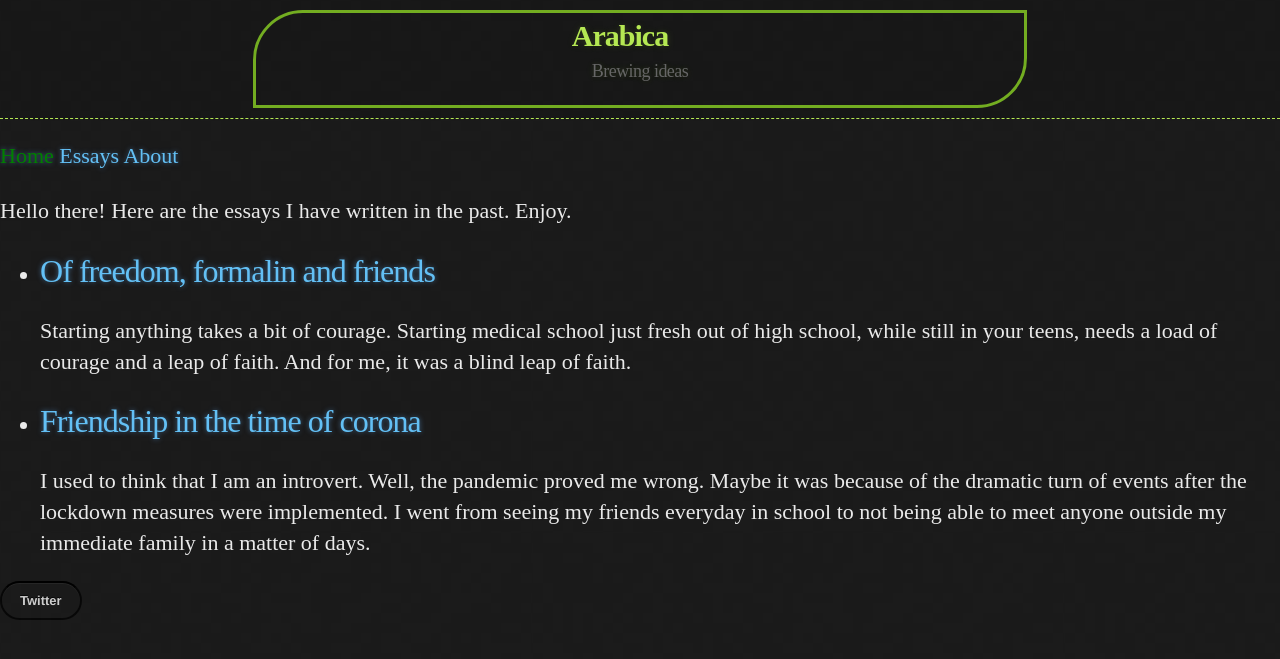
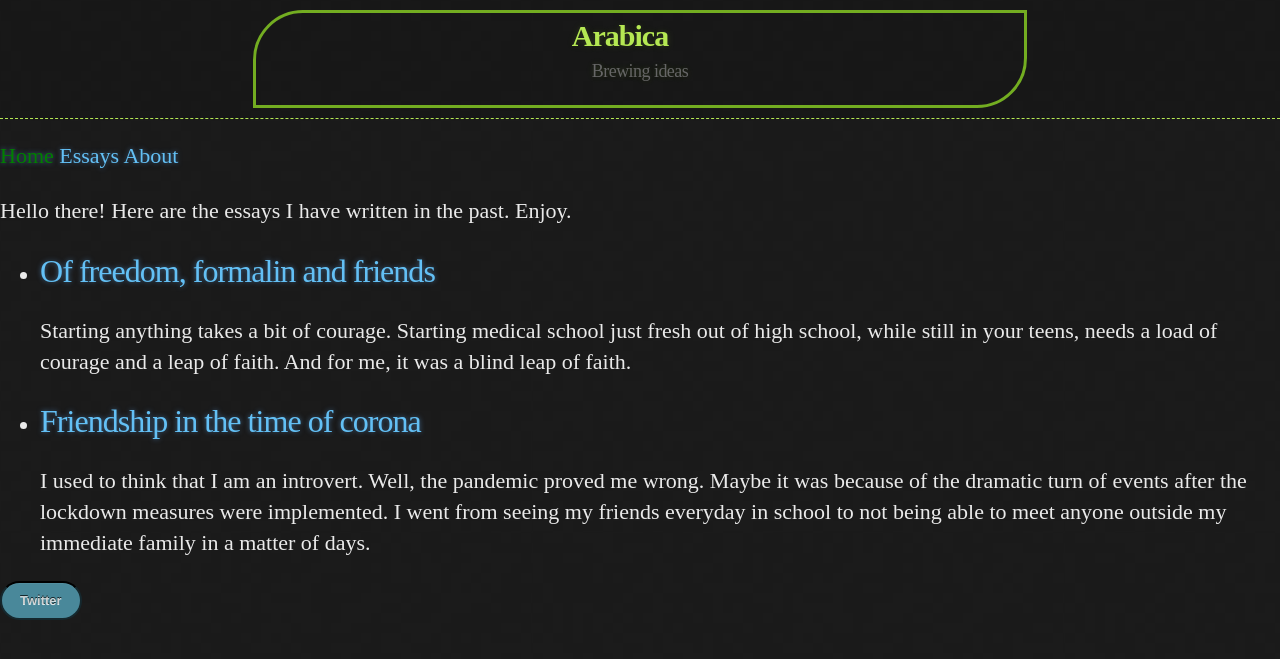
Before and after one commit to habasweiny/habasweiny.github.io, a Jekyll site: the page built from index.html, in a window 1280 px wide. Shown: the top 659 px of the page. Built offline with Jekyll 4.4.1, drawn with Linux system fonts in a browser that asks for light colours.

Commit message:
Update main.scss

```diff
--- a/_sass/main.scss
+++ b/_sass/main.scss
@@ -213,7 +213,7 @@ hr {
 
 .btn {
   display: inline-block;
-  background: 49889a;
+  background: #49889a;
   padding: 8px 18px;
   border-radius: 50px;
   border: 2px solid rgba(0, 0, 0, 0.7);
@@ -229,7 +229,7 @@ hr {
 }
 
 .btn:hover {
-  background: 49889a;
+  background: #49889a;
 }
 
 .btn .icon {
```
